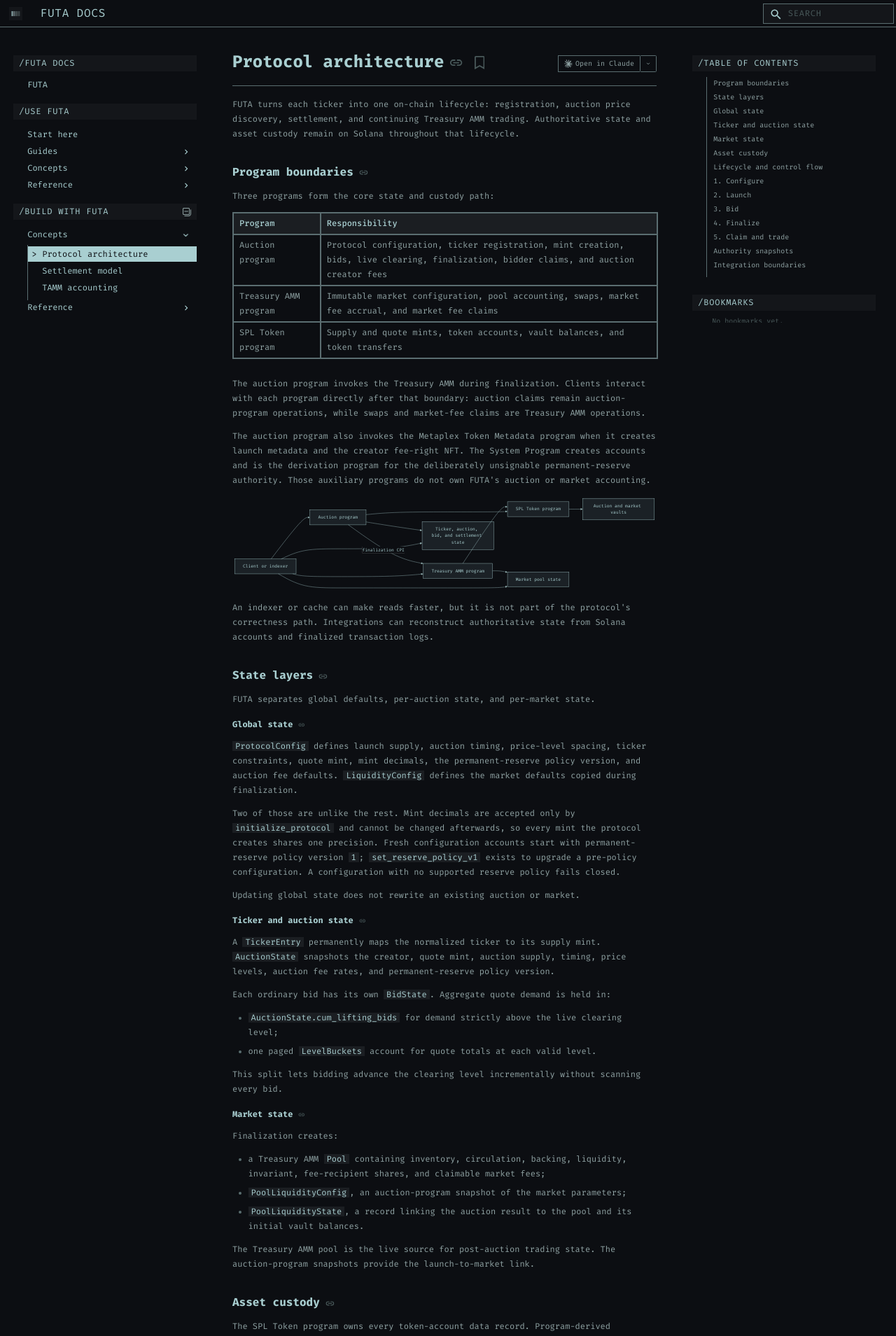
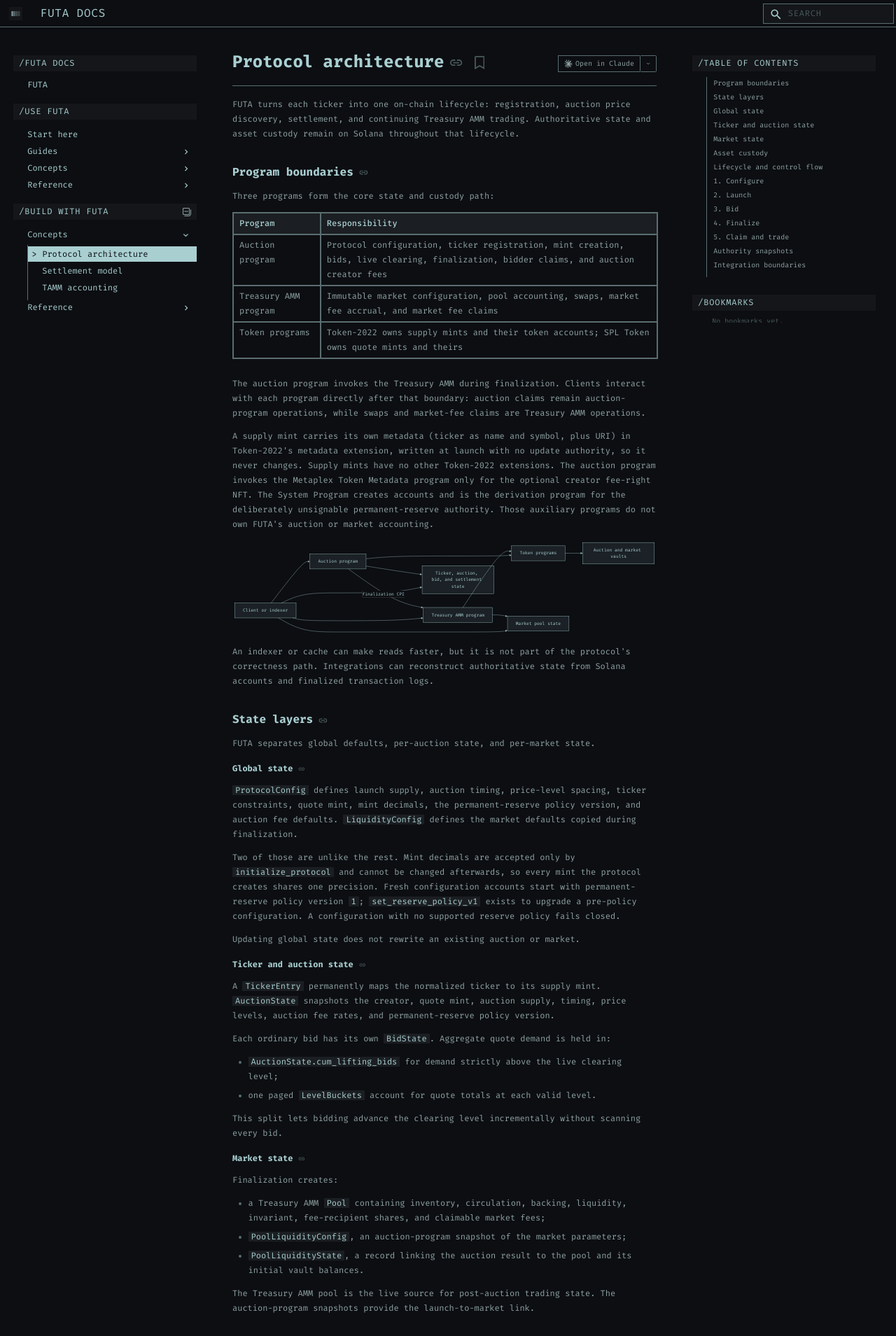
Before and after one commit to CrocSwap/futa-finance-docs, an MkDocs documentation site: the page built from website/docs/build-with-futa/concepts/protocol-architecture.md, in a window 1280 px wide. Shown: the top 1909 px of the page at 70% size. Built offline with MkDocs 1.6.1 and Material for MkDocs 9.7.7, drawn with Linux system fonts in a browser that asks for light colours; comment, search, counter and statistics services are not loaded; some of the changed text lies outside the part shown.

Commit message:
Sync public docs from upstream@f1619a2

````diff
--- a/website/docs/build-with-futa/concepts/protocol-architecture.md
+++ b/website/docs/build-with-futa/concepts/protocol-architecture.md
@@ -10,18 +10,18 @@ Three programs form the core state and custody path:
 | -------------------- | -------------------------------------------------------------------------------------------------------------------------------------- |
 | Auction program      | Protocol configuration, ticker registration, mint creation, bids, live clearing, finalization, bidder claims, and auction creator fees |
 | Treasury AMM program | Immutable market configuration, pool accounting, swaps, market fee accrual, and market fee claims                                      |
-| SPL Token program    | Supply and quote mints, token accounts, vault balances, and token transfers                                                            |
+| Token programs       | Token-2022 owns supply mints and their token accounts; SPL Token owns quote mints and theirs                                           |
 
 The auction program invokes the Treasury AMM during finalization. Clients interact with each program directly after that boundary: auction claims remain auction-program operations, while swaps and market-fee claims are Treasury AMM operations.
 
-The auction program also invokes the Metaplex Token Metadata program when it creates launch metadata and the creator fee-right NFT. The System Program creates accounts and is the derivation program for the deliberately unsignable permanent-reserve authority. Those auxiliary programs do not own FUTA's auction or market accounting.
+A supply mint carries its own metadata (ticker as name and symbol, plus URI) in Token-2022's metadata extension, written at launch with no update authority, so it never changes. Supply mints have no other Token-2022 extensions. The auction program invokes the Metaplex Token Metadata program only for the optional creator fee-right NFT. The System Program creates accounts and is the derivation program for the deliberately unsignable permanent-reserve authority. Those auxiliary programs do not own FUTA's auction or market accounting.
 
 ```mermaid
 flowchart LR
     client["Client or indexer"]
     auction["Auction program"]
     market["Treasury AMM program"]
-    token["SPL Token program"]
+    token["Token programs"]
     auctionState["Ticker, auction, bid, and settlement state"]
     poolState["Market pool state"]
     vaults["Auction and market vaults"]
@@ -75,7 +75,7 @@ The Treasury AMM pool is the live source for post-auction trading state. The auc
 
 ## Asset custody
 
-The SPL Token program owns every token-account data record. Program-derived authorities control transfers.
+The token programs own every token-account data record: Token-2022 for the supply token, SPL Token for the quote token. Program-derived authorities control transfers.
 
 | Authority                         | Controls                                                                                        |
 | --------------------------------- | ----------------------------------------------------------------------------------------------- |
@@ -113,7 +113,7 @@ One auction instruction:
 - validates and registers the ticker;
 - creates the supply mint and auction vaults;
 - mints the full fixed supply;
-- creates the launch mint's Metaplex metadata when that CPI is enabled in the deployed build;
+- writes the supply mint's on-mint metadata and makes it immutable;
 - opens `AuctionState`;
 - escrows the creator's opening bid;
 - creates the creator `BidState` and aggregate level ledger.
````
Also changed, not shown: website/docs/build-with-futa/reference/accounts.md (+3 -2 lines), website/docs/build-with-futa/reference/instructions.md (+8 -2 lines), website/docs/build-with-futa/reference/program-ids.md (+6 -5 lines), website/docs/use-futa/concepts/ticker-markets.md (+1 -1 lines).
